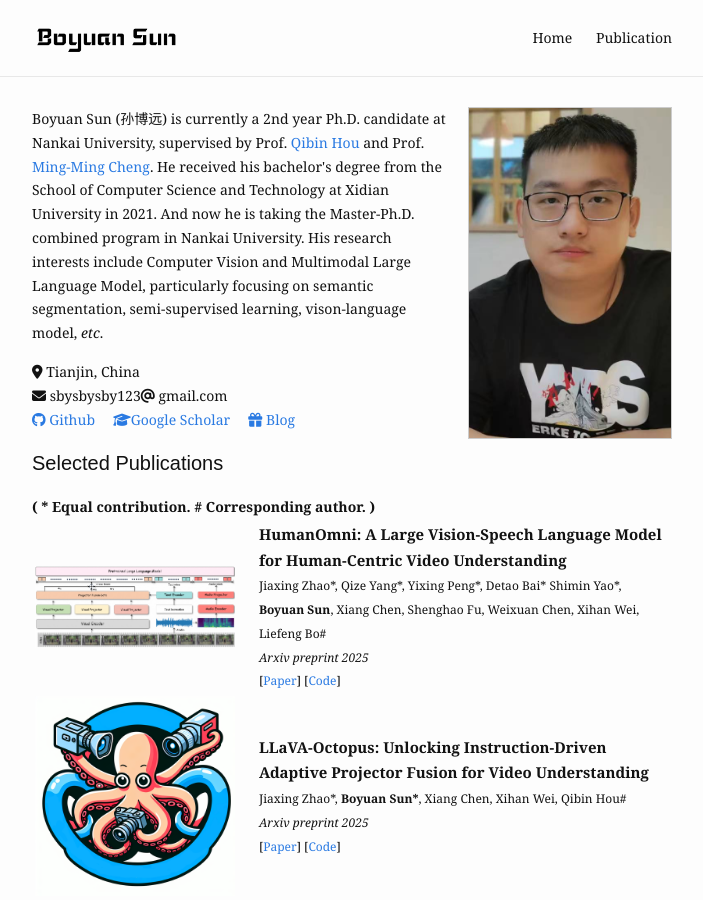
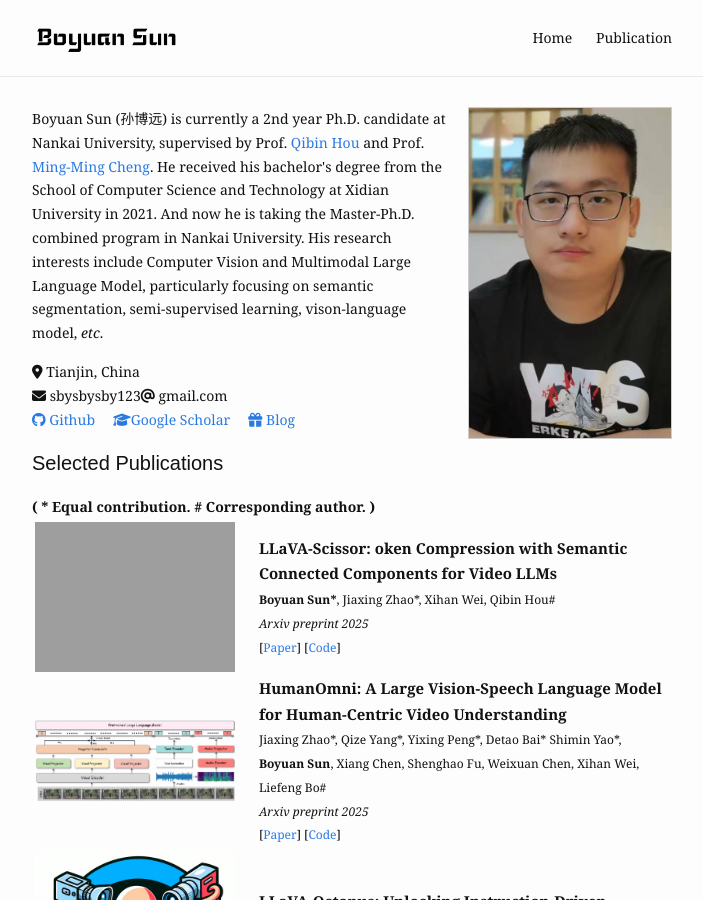
Before and after one commit to BBBBchan/BBBBchan.github.io, a Jekyll site: the page built from index.html, in a window 1280 px wide and 900 px high. Shown: the whole window, without its empty margins (288-991 px from the left). Built offline with Jekyll 4.4.1, drawn with Linux system fonts in a browser that asks for light colours; nearby versions of some CDN libraries.

Commit message:
Update index.html

```diff
--- a/index.html
+++ b/index.html
@@ -4,6 +4,15 @@ profile_picture:
   src: /assets/img/boyuansun.png
   alt: website picture
 items:
+- title: LLaVA-Scissor&#58; oken Compression with Semantic Connected Components for Video LLMs
+  image:
+    src: assets/img/work/llavascissor_pipeline.png
+    alt: arxiv
+  author: <b>Boyuan Sun*</b>, Jiaxing Zhao*,  Xihan Wei, Qibin Hou#
+  pubname: Arxiv preprint 2025
+  code: https://github.com/HumanMLLM/LLaVA-Scissor
+  paper: https://arxiv.org/abs/2506.21862
+  bibtex:
 - title: HumanOmni&#58; A Large Vision-Speech Language Model for Human-Centric Video Understanding
   image:
     src: assets/img/work/humanomni_pipeline.png
```
